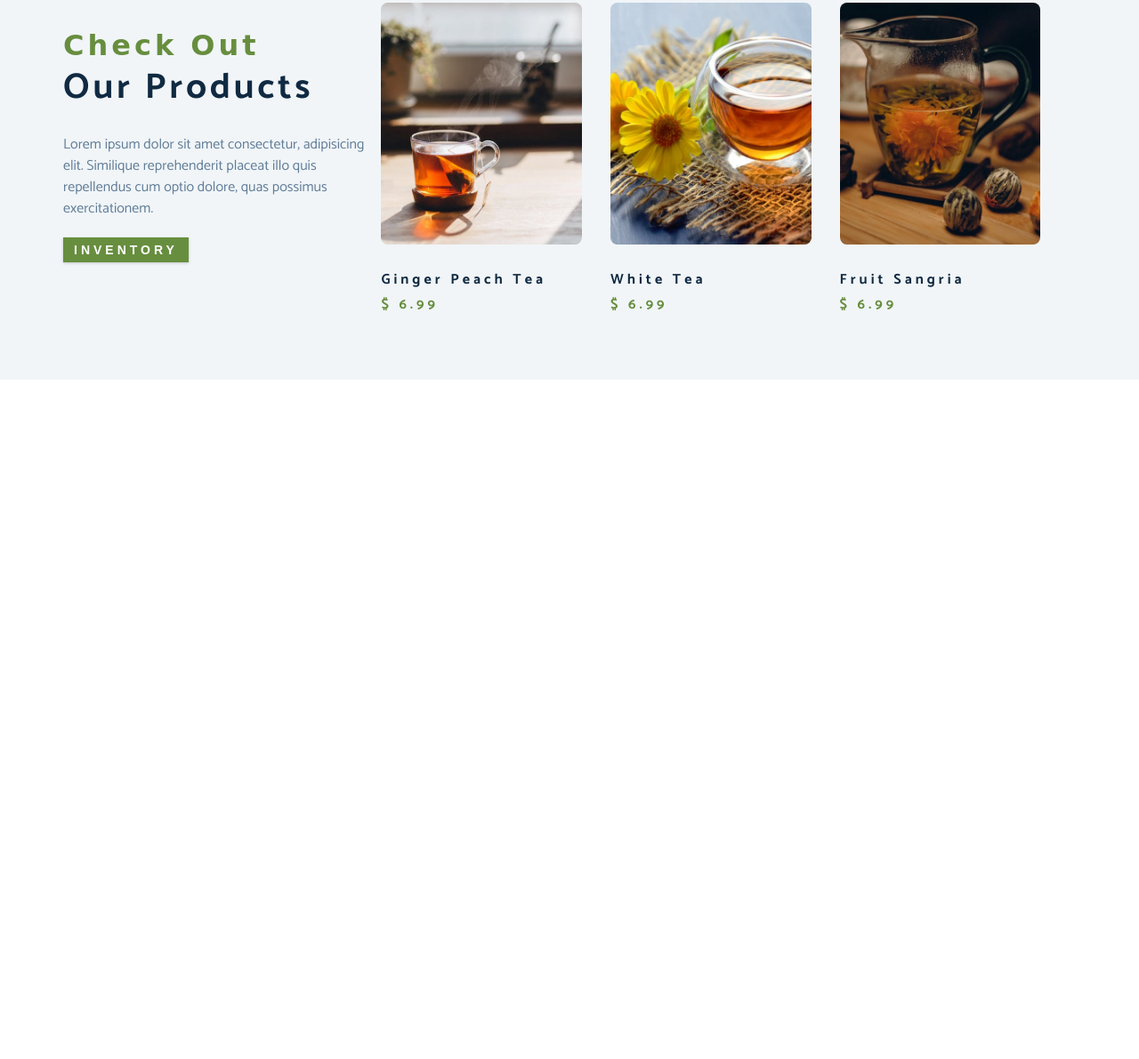
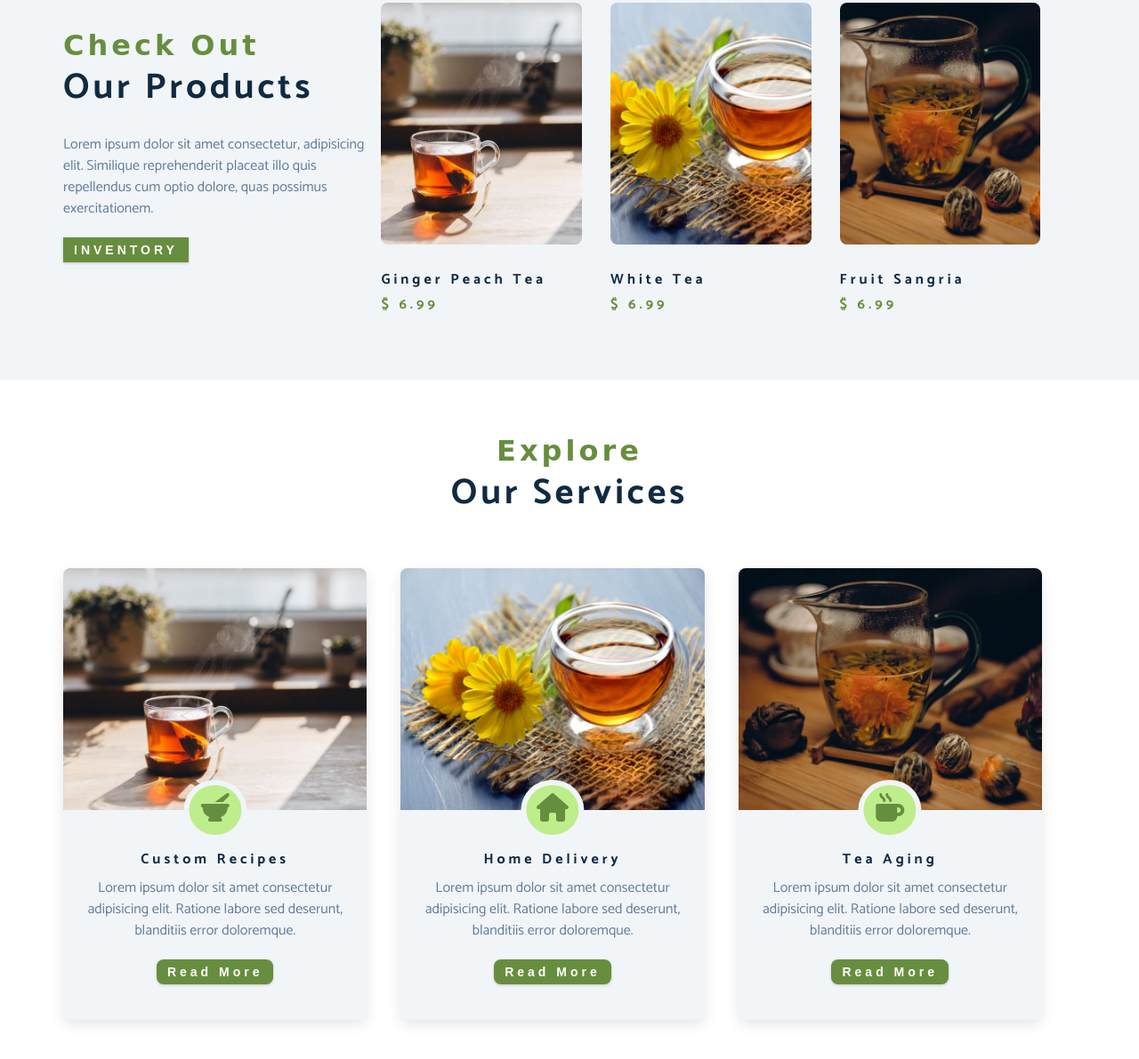
Before and after one commit to brijeshkumar16/html-css-tea-station, a plain HTML site: page index.html in a window 1280 px wide. Shown: the part 1628-2819 px from the top of the page at 89% size. Before the commit the page ends 2055 px from the top, so only its background shows below. Drawn offline with Linux system fonts and the light colour scheme; a web font is replaced by a local one.

Commit message:
feat: Our Services > Create UI

```diff
--- a/assets/css/main.css
+++ b/assets/css/main.css
@@ -80,6 +80,10 @@ p {
   font-size: 0.875rem;
   cursor: pointer;
   box-shadow: 0 1px 3px rgba(0, 0, 0, 0.2);
+}
+.btn:hover {
+  background-color: var(--clr-primary-light);
+  color: var(--clr-primary);
 }
 .clearfix::after,
 .clearfix::before {
@@ -164,10 +168,6 @@ header .banner button {
   outline-offset: 0.25rem;
   font-size: 1.25rem;
   padding: 1rem 1.7rem;
-}
-header .banner button:hover {
-  background-color: var(--clr-primary-light);
-  color: var(--clr-primary);
 }
 
 /* Content Divider */
@@ -303,3 +303,67 @@ header .banner button:hover {
     padding-right: 2rem;
   }
 }
+
+/* Our Service */
+.our-service .section-title {
+  text-align: center;
+}
+.our-service .service-list .card {
+  box-shadow: 0 5px 15px rgba(0, 0, 0, 0.1);
+  border-radius: var(--radius);
+  margin: 2rem 0;
+  transition: var(--transition);
+  background-color: var(--clr-grey-10);
+}
+.our-service .service-list .card:hover {
+  transform: scale(1.02);
+  box-shadow: 0 5px 15px rgba(0, 0, 0, 0.1);
+}
+@media screen and (min-width: 768px) {
+  .our-service .service-list .card {
+    float: left;
+    width: 45%;
+    margin-right: 5%;
+  }
+}
+@media screen and (min-width: 1200px) {
+  .our-service .service-list .card {
+    float: left;
+    width: 30%;
+    margin-right: 3.33%;
+  }
+}
+.our-service .service-list .card .img-container {
+  position: relative;
+}
+.our-service .service-list .card .img-container .icon {
+  position: absolute;
+  left: 50%;
+  bottom: 0;
+  background-color: var(--clr-primary-light);
+  padding: 0.25rem 0.6rem;
+  border-radius: 50%;
+  font-size: 2rem;
+  color: var(--clr-primary);
+  transform: translate(-50%, 50%);
+  border: 0.375rem solid var(--clr-grey-10);
+}
+.our-service .service-list .card .img-container img {
+  height: 17rem;
+  object-fit: cover;
+  border-top-left-radius: var(--radius);
+  border-top-right-radius: var(--radius);
+}
+.our-service .service-list .card .info {
+  text-align: center;
+  padding: 3rem 1rem 2.5rem 1rem;
+}
+.our-service .service-list .card .info p {
+  max-width: 20rem;
+  margin: 0 auto;
+  color: var(--clr-grey-5);
+}
+.our-service .service-list .card .info .btn {
+  border-radius: var(--radius);
+  margin-top: 1.25rem;
+}
--- a/index.html
+++ b/index.html
@@ -118,6 +118,64 @@
       </div>
     </section>
 
+    <!-- Our Service -->
+    <section class="section-center our-service">
+      <div class="section-title">
+        <h3>Explore</h3>
+        <h2>Our Services</h2>
+      </div>
+      <div class="service-list clearfix">
+        <div class="card">
+          <div class="img-container">
+            <img src="./assets/images/product-1.jpeg" alt="product-1" />
+            <span class="icon">
+              <i class="fas fa-mortar-pestle fa-fw"></i>
+            </span>
+          </div>
+          <div class="info">
+            <h4>Custom Recipes</h4>
+            <p>
+              Lorem ipsum dolor sit amet consectetur adipisicing elit. Ratione labore sed deserunt, blanditiis error
+              doloremque.
+            </p>
+            <button class="btn">Read More</button>
+          </div>
+        </div>
+        <div class="card">
+          <div class="img-container">
+            <img src="./assets/images/product-2.jpeg" alt="product-2" />
+            <span class="icon">
+              <i class="fas fa-house fa-fw"></i>
+            </span>
+          </div>
+          <div class="info">
+            <h4>Home Delivery</h4>
+            <p>
+              Lorem ipsum dolor sit amet consectetur adipisicing elit. Ratione labore sed deserunt, blanditiis error
+              doloremque.
+            </p>
+            <button class="btn">Read More</button>
+          </div>
+        </div>
+        <div class="card">
+          <div class="img-container">
+            <img src="./assets/images/product-3.jpeg" alt="product-3" />
+            <span class="icon">
+              <i class="fa-solid fa-mug-hot fa-fw"></i>
+            </span>
+          </div>
+          <div class="info">
+            <h4>Tea Aging</h4>
+            <p>
+              Lorem ipsum dolor sit amet consectetur adipisicing elit. Ratione labore sed deserunt, blanditiis error
+              doloremque.
+            </p>
+            <button class="btn">Read More</button>
+          </div>
+        </div>
+      </div>
+    </section>
+
     <script src="./assets/js/app.js"></script>
   </body>
 </html>
```
